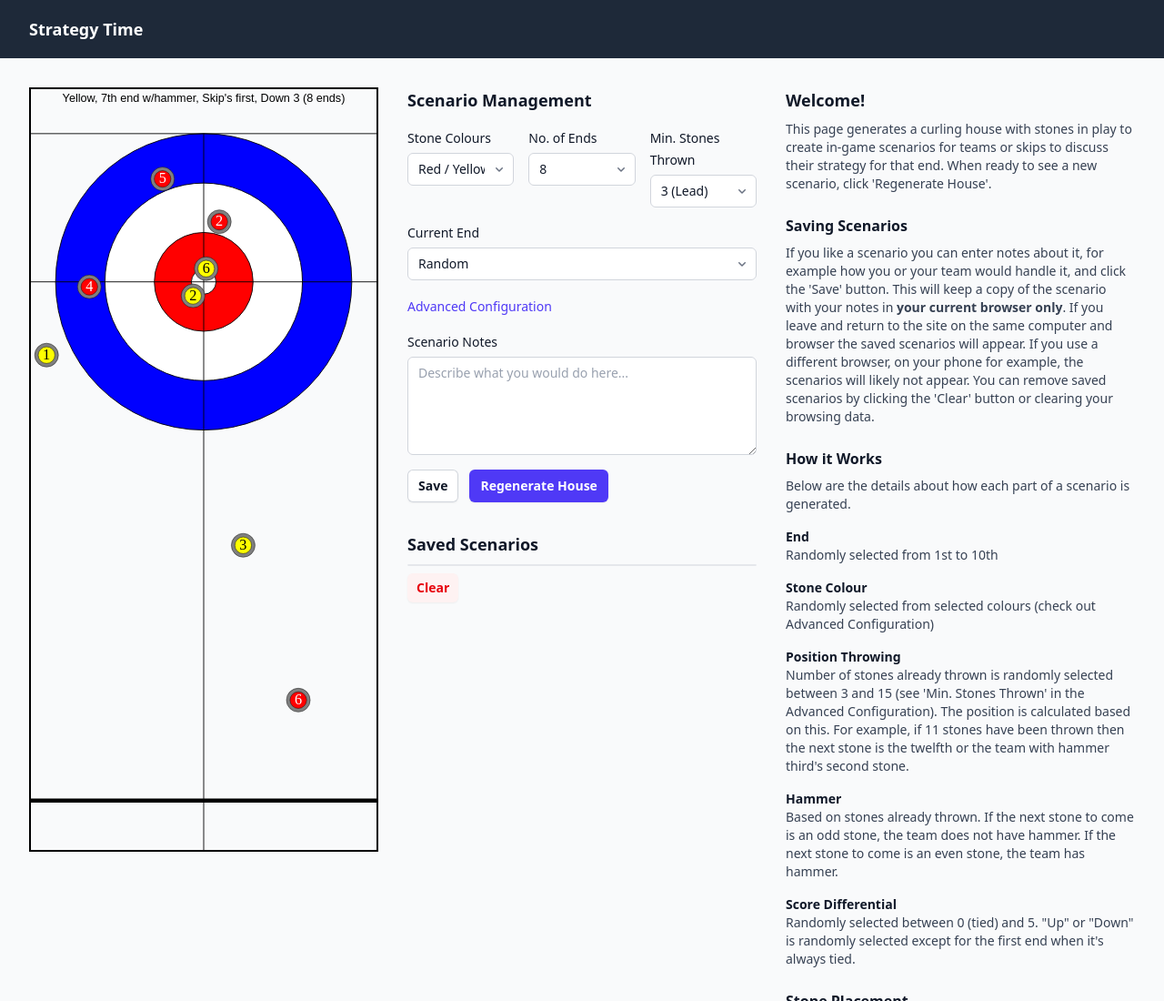
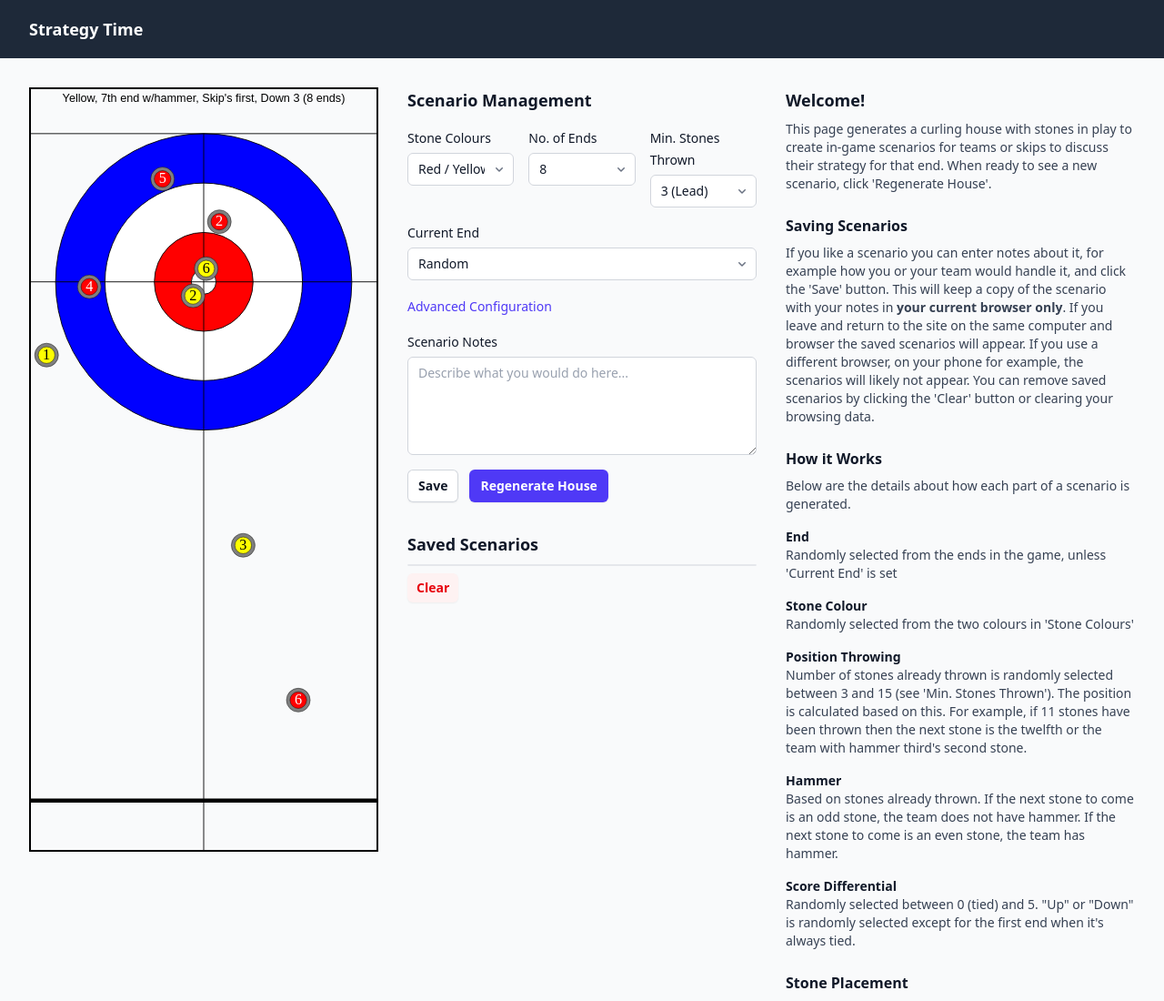
Before and after one commit to pallan/strategy-generator, a plain HTML site: page index.html in a window 1280 px wide. Shown: the top 1100 px of the page at 91% size. Drawn offline with nearby package versions, Linux system fonts and the light colour scheme.

Commit message:
Update the README and page help text
The README still described Canvas, Bootstrap and the removed eligibility page. The page help pointed at settings that are not under Advanced Configuration.

Co-Authored-By: Claude Opus 5.5 <noreply@anthropic.com>

```diff
--- a/index.html
+++ b/index.html
@@ -204,16 +204,16 @@
           <dl class="mt-4 space-y-4 text-sm">
             <div>
               <dt class="font-semibold text-gray-900">End</dt>
-              <dd class="text-gray-700">Randomly selected from 1st to 10th</dd>
+              <dd class="text-gray-700">Randomly selected from the ends in the game, unless 'Current End' is set</dd>
             </div>
             <div>
               <dt class="font-semibold text-gray-900">Stone Colour</dt>
-              <dd class="text-gray-700">Randomly selected from selected colours (check out Advanced Configuration)</dd>
+              <dd class="text-gray-700">Randomly selected from the two colours in 'Stone Colours'</dd>
             </div>
             <div>
               <dt class="font-semibold text-gray-900">Position Throwing</dt>
               <dd class="text-gray-700">Number of stones already thrown is randomly selected between 3 and 15 (see 'Min. Stones
-                Thrown' in the Advanced Configuration). The position is calculated based on this. For
+                Thrown'). The position is calculated based on this. For
                 example, if 11 stones have been thrown then the next stone is the twelfth or the team
                 with hammer third's second stone.</dd>
             </div>
```
Also changed, not shown: 1 other file.
